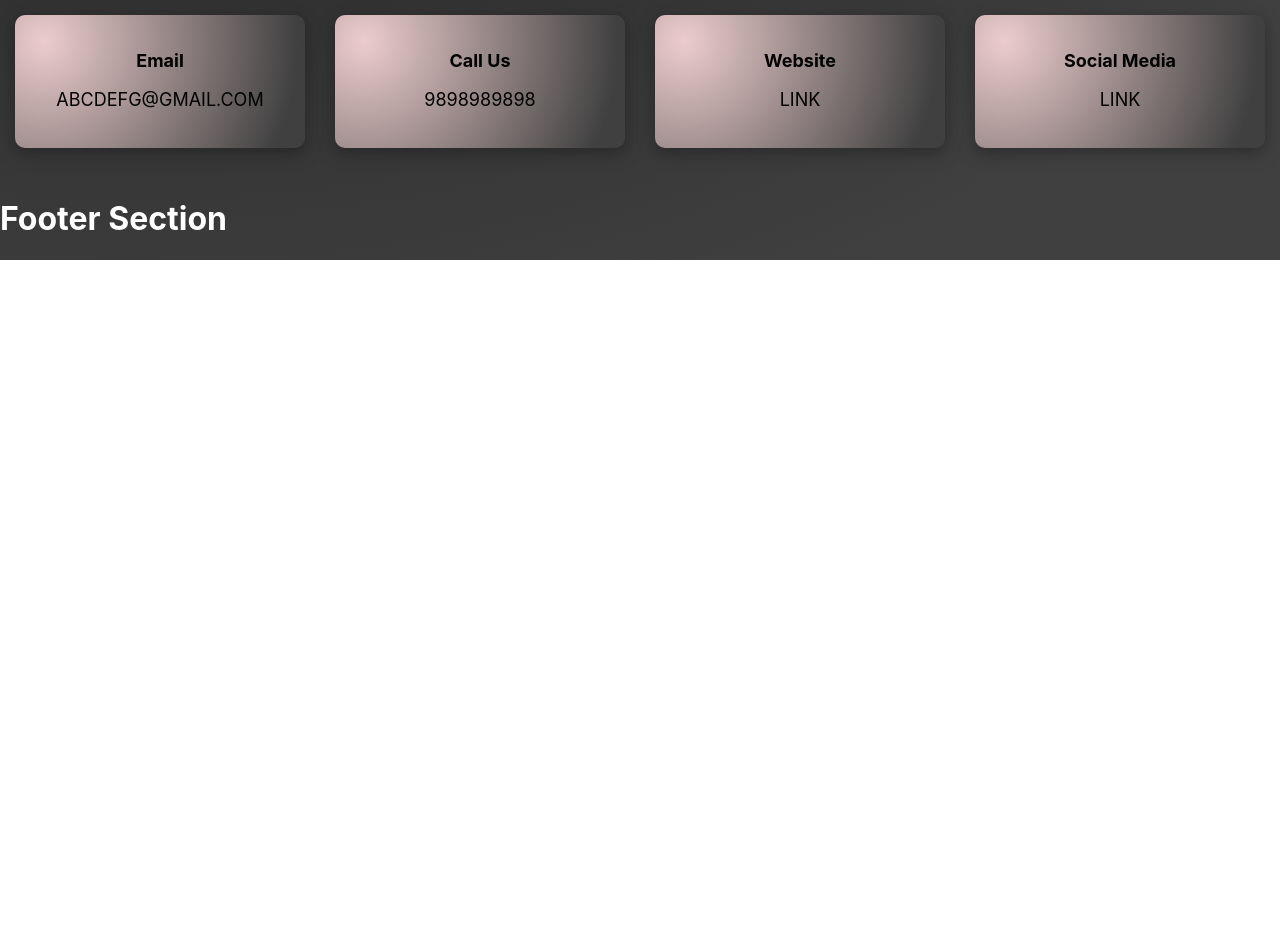
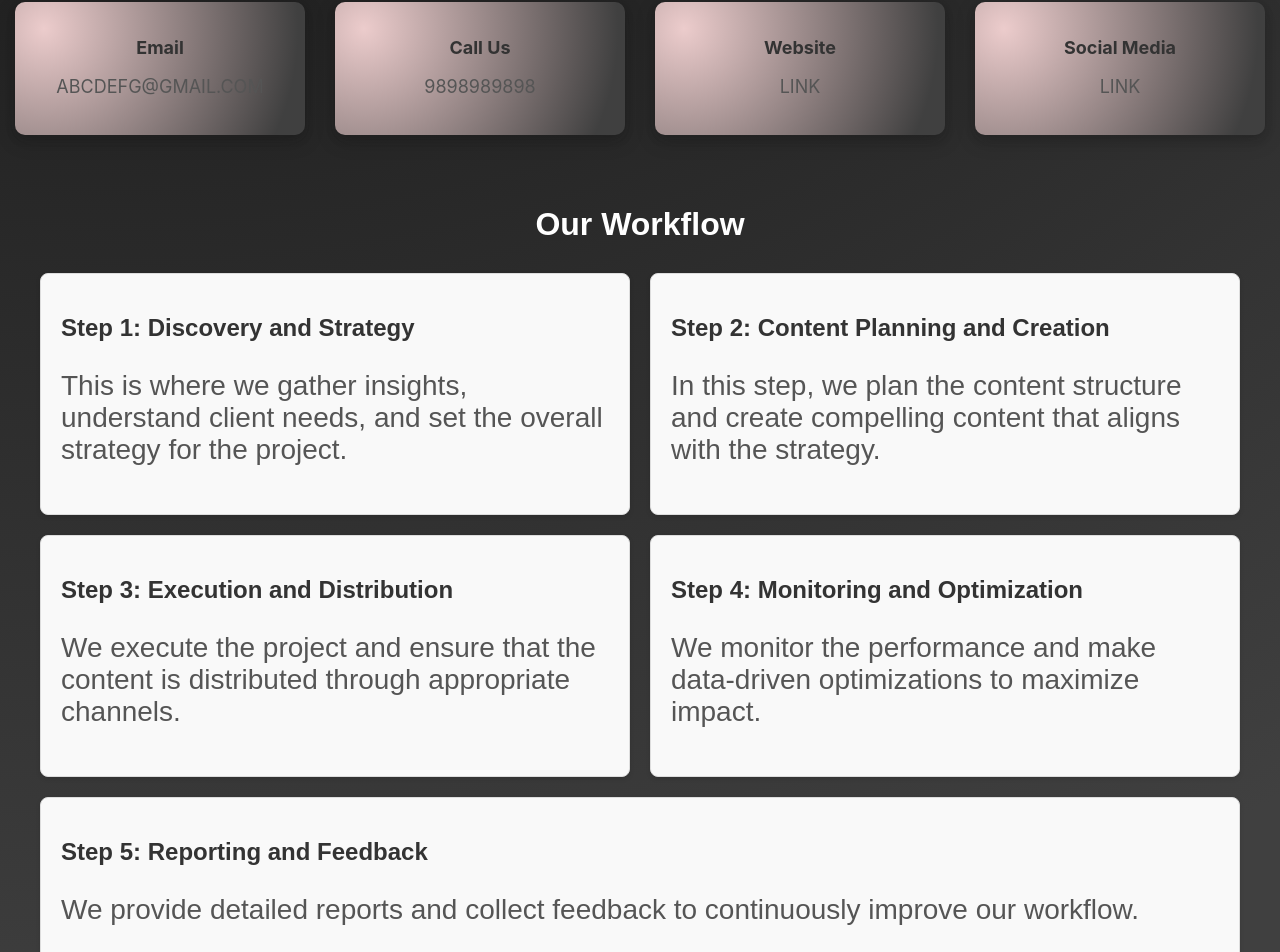
Before and after one commit to PiyushGogo/just-do-it, a React (Create React App) app in the folder just-do-it/: page / in a window 1280 px wide. Shown: the part 1839-2791 px from the top of the page. Before the commit the page ends 2099 px from the top, so only its background shows below. Built offline with nearby package versions, Linux system fonts and the light colour scheme.

Commit message:
WORKFLOW PAGE LAYOUT

```diff
--- a/just-do-it/src/pages/Home/Home.jsx
+++ b/just-do-it/src/pages/Home/Home.jsx
@@ -3,6 +3,7 @@ import WhoWeAre from "../WhoWeAre/WhoWeAre";
 import "./Home.css";
 import ContactUs from "../ContactUs/ContactUs";
 import WhyChooseUs from "../WhyChooseUs/WhyChooseUs";
+import WorkFlowPage from "../WorkFlowPage/WorkFlowPage";
 
 const Home = () => {
   return (
@@ -11,6 +12,7 @@ const Home = () => {
         <WhoWeAre />
         <WhyChooseUs />
         <ContactUs />
+        <WorkFlowPage />
       </div>
     </>
   );
--- /dev/null
+++ b/just-do-it/src/pages/WorkFlowPage/WorkFlowPage.css
@@ -0,0 +1,52 @@
+.workflow-page {
+    font-family: Arial, sans-serif;
+    padding: 20px;
+    max-width: 1200px;
+    margin: auto;
+  }
+
+  .workflow-steps {
+    display: flex;
+    flex-direction: column;
+    gap: 20px;
+  }
+
+  .workflow-step {
+    padding: 20px;
+    border: 1px solid #ddd;
+    border-radius: 8px;
+    background-color: #f9f9f9;
+    box-shadow: 0 2px 5px rgba(0, 0, 0, 0.1);
+  }
+
+  h1 {
+    text-align: center;
+    margin-bottom: 30px;
+  }
+
+  h2 {
+    color: #333;
+    margin-bottom: 10px;
+  }
+
+  p {
+    color: #555;
+  }
+
+  @media (min-width: 768px) {
+    .workflow-steps {
+      flex-direction: row;
+      flex-wrap: wrap;
+      justify-content: space-between;
+    }
+
+    .workflow-step {
+      flex: 1 1 calc(48% - 10px);
+    }
+  }
+
+  @media (min-width: 1024px) {
+    .workflow-step {
+      flex: 1 1 calc(30% - 10px);
+    }
+  }
--- /dev/null
+++ b/just-do-it/src/pages/WorkFlowPage/WorkFlowPage.jsx
@@ -0,0 +1,54 @@
+import React from "react";
+import "./WorkFlowPage.css";
+
+const workflowSteps = [
+  {
+    stepNumber: 1,
+    title: "Discovery and Strategy",
+    description:
+      "This is where we gather insights, understand client needs, and set the overall strategy for the project.",
+  },
+  {
+    stepNumber: 2,
+    title: "Content Planning and Creation",
+    description:
+      "In this step, we plan the content structure and create compelling content that aligns with the strategy.",
+  },
+  {
+    stepNumber: 3,
+    title: "Execution and Distribution",
+    description:
+      "We execute the project and ensure that the content is distributed through appropriate channels.",
+  },
+  {
+    stepNumber: 4,
+    title: "Monitoring and Optimization",
+    description:
+      "We monitor the performance and make data-driven optimizations to maximize impact.",
+  },
+  {
+    stepNumber: 5,
+    title: "Reporting and Feedback",
+    description:
+      "We provide detailed reports and collect feedback to continuously improve our workflow.",
+  },
+];
+const WorkFlowPage = () => {
+  return (
+    <div className="workflow-page">
+      <h1>Our Workflow</h1>
+      <div className="workflow-steps">
+        {workflowSteps.map((step) => (
+          <div key={step.stepNumber} className="workflow-step">
+            <h2>
+              Step {step.stepNumber}: {step.title}
+            </h2>
+            <p>{step.description}</p>
+          </div>
+        ))}
+      </div>
+    </div>
+  );
+};
+
+export default WorkFlowPage;
```
